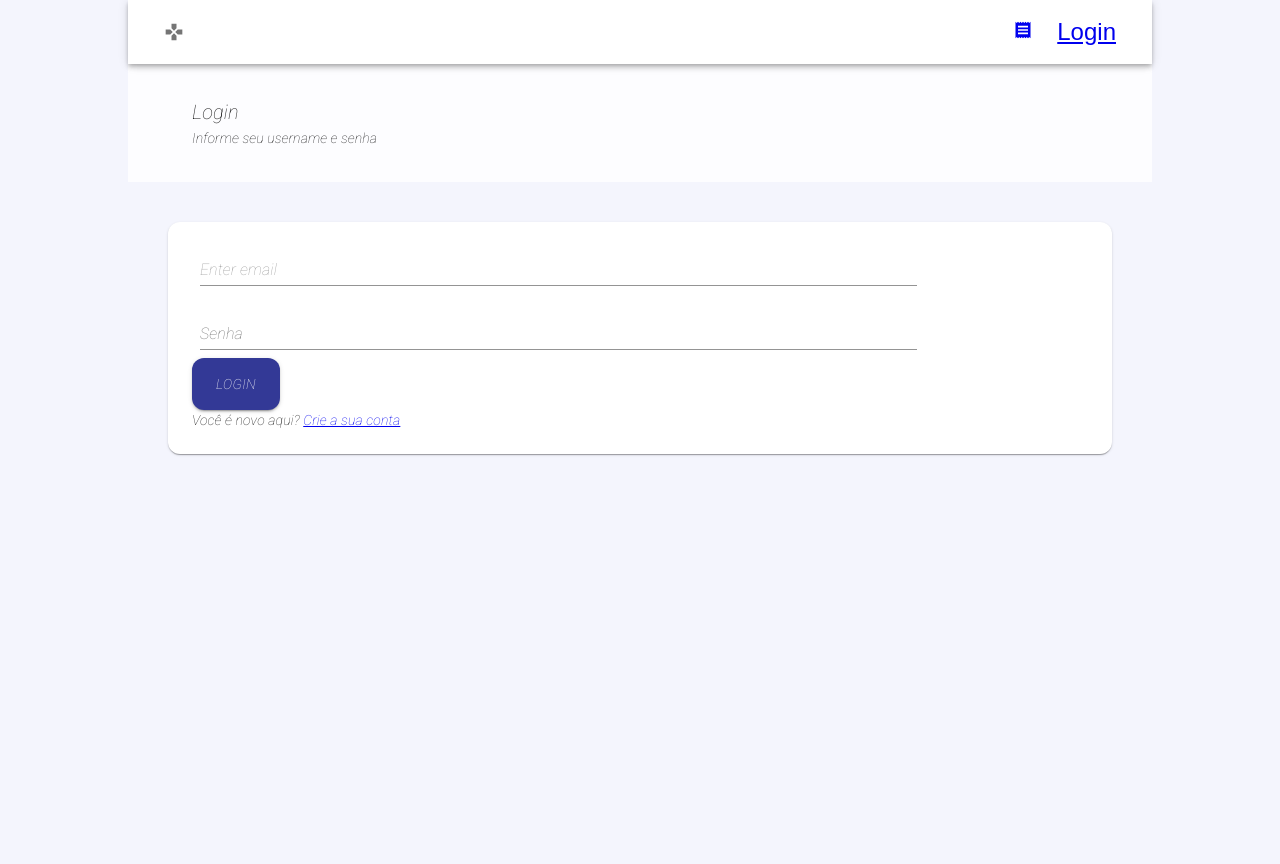
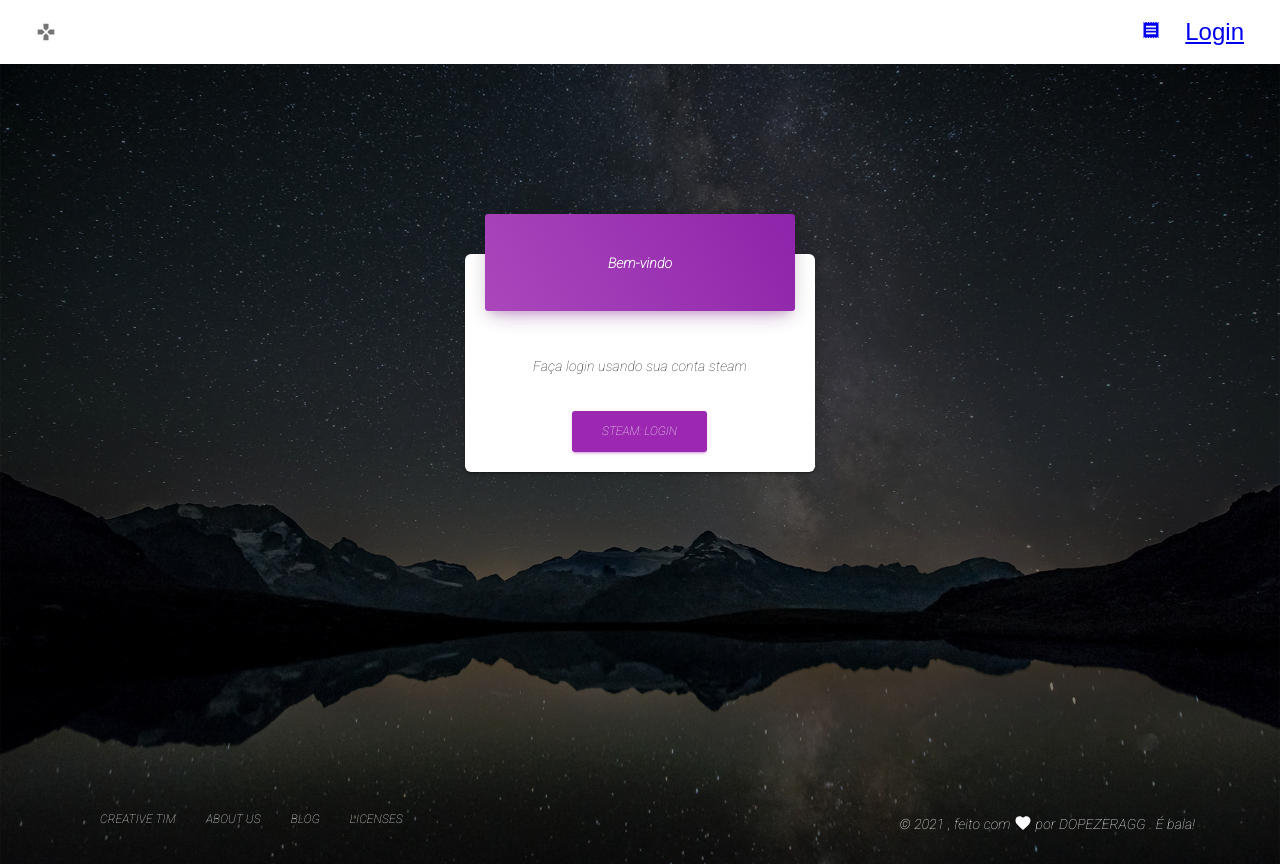
Before and after one commit to dopezera/mixcsgo, a React (Create React App) app: page /login in a window 1280 px wide. Before the commit the page ends 800 px from the top, so only its background shows below. Built offline with nearby package versions, Linux system fonts and the light colour scheme.

Commit message:
logica de checkin primeiros testes

```diff
--- a/src/App.js
+++ b/src/App.js
@@ -13,6 +13,8 @@ import UserScreen from './screens/UserScreen';
 import MatchesScreen from './screens/MatchesScreen';
 import ProtectedRoute from './components/ProtectedRoute';
 import { useSelector } from 'react-redux';
+
+import SigninScreen2 from './screens/SigninScreen2';
 
 const theme = createMuiTheme({
 palette: {
@@ -47,27 +49,28 @@ props: {
 
 const useStyles = makeStyles({
   appMain: {
-    paddingLeft: '10%',
-    paddingRight: '10%',
+    paddingLeft: '',
+    paddingRight: '',
     width: '100%',
   }
 })
 
-function App() {
+function App(props) {
   const classes = useStyles();
 
   const userSignin = useSelector( (state) => state.userSignin );
   const { userInfo } = userSignin;
 
+  const { ...rest } = props;
 
   return (
     <BrowserRouter>
     <ThemeProvider theme={theme}>
       <div className={classes.appMain}>
-        <Header />
         <main>
-        <Route path="/register" component={UserForm} exact></Route>
-        <Route path="/login" component={SigninScreen} exact></Route>
+        <Header></Header>
+        <Route path="/login" component={SigninScreen2} exact></Route>
+        <Route path="/login2" component={SigninScreen2} exact></Route>
         <ProtectedRoute path="/checkin" isAuth={userInfo} component={CheckinScreen} exact></ProtectedRoute>
         <ProtectedRoute path="/users" isAuth={userInfo} component={UserScreen} exact></ProtectedRoute>
         <ProtectedRoute path="/matches" isAuth={userInfo} component={MatchesScreen} exact></ProtectedRoute>
--- a/src/components/CustomLinearProgress/CustomLinearProgress.js
+++ b/src/components/CustomLinearProgress/CustomLinearProgress.js
@@ -14,7 +14,7 @@ export default function CustomLinearProgress(props) {
   const classes = useStyles();
   const { color, ...rest } = props;
   return (
-    <LinearProgress
+    <LinearProgress       buffer={50}
       {...rest}
       classes={{
         root: classes.root + " " + classes[color + "Background"],
--- a/src/components/Footer/Footer.js
+++ b/src/components/Footer/Footer.js
@@ -70,16 +70,16 @@ export default function Footer(props) {
           </List>
         </div>
         <div className={classes.right}>
-          &copy; {1900 + new Date().getYear()} , made with{" "}
-          <Favorite className={classes.icon} /> by{" "}
+          &copy; {1900 + new Date().getYear()} , feito com{" "}
+          <Favorite className={classes.icon} /> por{" "}
           <a
             href="https://www.creative-tim.com?ref=mkr-footer"
             className={aClasses}
             target="_blank"
           >
-            Creative Tim
+            DOPEZERAGG
           </a>{" "}
-          for a better web.
+          . É bala!
         </div>
       </div>
     </footer>
--- a/src/components/Team.js
+++ b/src/components/Team.js
@@ -1,12 +1,14 @@
 import React from 'react';
+import Badge from './Badge/Badge';
+import CustomLinearProgress from './CustomLinearProgress/CustomLinearProgress';
 
 export default function Team(props) {
     const equipe = props.equipe;
     return (
         <>
-            <h1>{equipe.teamName} (LVL: {equipe.teamScore/5})</h1>
+            <h1>{equipe.teamName} <Badge color="primary">{equipe.teamScore/5}</Badge></h1>
             {equipe.teamPlayers.map( (player) => {
-                return <li>{player.username} ({player.userlvl})</li>
+                return <li>{player.username} <Badge color="primary">{player.userlvl}</Badge></li>
             })}
         </>
     )
--- a/src/config.js
+++ b/src/config.js
@@ -1,5 +1,5 @@
 const config  = {
-    baseURL: 'https://refacttesting.herokuapp.com'
+    baseURL: 'http://refacttesting.herokuapp.com'
 };
 
 export default config;
--- a/src/screens/SigninScreen.js
+++ b/src/screens/SigninScreen.js
@@ -1,103 +1,53 @@
-import { Grid, makeStyles, Paper, TextField } from '@material-ui/core';
-import React, { useEffect, useState } from 'react';
-import {useDispatch, useSelector} from 'react-redux';
-import PageHeader from '../components/PageHeader';
-import PeopleAltIcon from '@material-ui/icons/PeopleAlt';
+import React, { useEffect } from "react";
+import { useDispatch, useSelector } from "react-redux";
 import {signin} from '../actions/userActions';
 
-import Button from '@material-ui/core/Button';
-import LoadingBox from '../components/LoadingBox';
-import MessageBox from '../components/MessageBox';
-import { Link } from 'react-router-dom';
+export default function SteamSignin(props) {
 
-const useStyle = makeStyles(theme => ({
-    root: {
-        '& .MuiFormControl-root': {
-            width: '80%',
-            margin: theme.spacing(1)
-        },
-        '& .MuiButton-label': {
-            margin: theme.spacing(1)
-        },
-        '& .alert-info': {
-            backgroundColor: "#FF6961",
-            margin: theme.spacing(1),
-            color: "primary",
-            width: '20%'
-        }
-    },
-    pageContent: {
-        margin: theme.spacing(5),
-        padding: theme.spacing(3)
-    }
-}))
+  const userSignin = useSelector((state) => state.userSignin);
+  const { userInfo, loading, error } = userSignin;
 
-export default function UserSignin(props) {
-    const classes = useStyle();
-
-    const [email, setEmail] = useState('');
-    const [password, setPassword] = useState('');
+  const dispatch = useDispatch();
 
   const redirect = props.location.search
     ? props.location.search.split('=')[1]
     : '/users';
 
-    const userSignin = useSelector((state) => state.userSignin);
-    const { userInfo, loading, error } = userSignin;
-
-    const dispatch = useDispatch();
-    const submitHandler = (e) => {
-        e.preventDefault();
-          dispatch(signin(email, password));
+    const handleLogin = () => {
+      const popupWindow = window.open(
+        "http://localhost:5000" + "/api/auth/steam",
+        "_blank",
+        "width=800, height=600",
+      );
+      if (window.focus) popupWindow.focus();
     };
 
-    useEffect( () => {
+  useEffect(() => {
+
+        window.addEventListener("message", event => {
+            if (event.origin !== process.env.REACT_APP_API_URL) return;
+
+            const { id, username, steamid, lvl, token, ok } = event.data;
+
+            if (ok) {
+              dispatch(signin(steamid));
+            }
+        });
+
         if(userInfo) {
           props.history.push(redirect);
       }
+
   }, [userInfo, props.history, redirect]);
 
   return (
-        <>
-            <PageHeader
-            title="Login"
-            subtitle="Informe seu username e senha"
-            icon={<PeopleAltIcon fontSize="large"/>}
+    <div className="App">
+      <h1>Steam JWT Login</h1>
+      <img
+        onClick={handleLogin}
+        src="https://steamcommunity-a.akamaihd.net/public/images/signinthroughsteam/sits_01.png"
+        alt="Login with Steam"
       />
-
-            <Paper className={classes.pageContent}>
-            <form className={classes.root} onSubmit={submitHandler}>
-                <Grid container>
-                    <Grid item xs={12}>
-                        <TextField
-                        type="email"
-                        id="email"
-                        placeholder="Enter email"
-                        required
-                        onChange={(e) => setEmail(e.target.value)}
-                        />
-                        <TextField
-                        id="standard-password-input"
-                        label="Senha"
-                        type="password"
-                        autoComplete="current-password"
-                        onChange={(e) => setPassword(e.target.value)}
-                        />
-                        <Grid>
-                        {loading && <LoadingBox></LoadingBox>}
-                        {error && <MessageBox>{error}</MessageBox>}
-                        <Button variant="contained" type="submit" color="primary">Login</Button>
-                        <div>
-                            Você é novo aqui?{' '}
-                            <Link to={`/register?redirect=${redirect}`}>
-                            Crie a sua conta
-                            </Link>
     </div>
-                        </Grid>
-                    </Grid>
-                </Grid>
-            </form>
-            </Paper>
-        </>
-    )
-}
+  );
+};
--- /dev/null
+++ b/src/screens/SigninScreen2.js
@@ -0,0 +1,127 @@
+import React, { useEffect, useState } from 'react';
+// @material-ui/core components
+import { makeStyles } from "@material-ui/core/styles";
+import InputAdornment from "@material-ui/core/InputAdornment";
+// @material-ui/icons
+import Email from "@material-ui/icons/Email";
+// core components
+import Header from "../components/Header/Header.js";
+import HeaderLinks from "../components/Header/HeaderLinks.js";
+import Footer from "../components/Footer/Footer.js";
+import GridContainer from "../components/Grid/GridContainer.js";
+import GridItem from "../components/Grid/GridItem.js";
+import Button from "../components/CustomButtons/Button.js";
+import Card from "../components/Card/Card.js";
+import CardBody from "../components/Card/CardBody.js";
+import CardHeader from "../components/Card/CardHeader.js";
+import CardFooter from "../components/Card/CardFooter.js";
+
+import styles from "../assets/jss/material-kit-react/views/loginPage.js";
+
+import image from "../assets/img/bg7.jpg";
+
+
+import {useDispatch, useSelector} from 'react-redux';
+import {signin} from '../actions/userActions';
+import LoadingBox from 'components/LoadingBox.js';
+import MessageBox from 'components/MessageBox.js';
+import { Icon, Paper } from '@material-ui/core';
+
+import config from '../config';
+
+const useStyles = makeStyles(styles);
+
+export default function LoginPage(props) {
+  const [cardAnimaton, setCardAnimation] = React.useState("cardHidden");
+  setTimeout(function() {
+    setCardAnimation("");
+  }, 700);
+
+  const classes = useStyles();
+  const { ...rest } = props;
+
+  const handleLogin = () => {
+    const popupWindow = window.open(
+      `${config.baseURL}` + "/api/auth/steam",
+      "_blank",
+      "width=800, height=600",
+    );
+    if (window.focus) popupWindow.focus();
+  };
+
+  const redirect = props.location.search
+    ? props.location.search.split('=')[1]
+    : '/checkin';
+
+    const userSignin = useSelector((state) => state.userSignin);
+    const { userInfo, loading, error } = userSignin;
+
+    const dispatch = useDispatch();
+
+    useEffect(() => {
+
+      window.addEventListener("message", event => {
+          if (event.origin !== process.env.REACT_APP_API_URL) return;
+
+          const { id, username, steamid, lvl, token, ok } = event.data;
+
+          if (ok) {
+            dispatch(signin(steamid));
+          }
+      });
+
+      if(userInfo) {
+        props.history.push(redirect);
+    }
+
+}, [userInfo, props.history, redirect]);
+
+  return (
+    <div>
+      <Header
+        absolute
+        color="transparent"
+        brand="Clube Premium de CS GO"
+        rightLinks={<HeaderLinks />}
+        {...rest}
+      />
+      <div
+        className={classes.pageHeader}
+        style={{
+          backgroundImage: "url(" + image + ")",
+          backgroundSize: "cover",
+          backgroundPosition: "top center"
+        }}
+      >
+        <div className={classes.container}>
+          <GridContainer justify="center">
+            <GridItem xs={12} sm={12} md={4}>
+              <Card className={classes[cardAnimaton]}>
+                  <CardHeader color="primary" className={classes.cardHeader}>
+                    <h4>Bem-vindo</h4>
+                  </CardHeader>
+                  <p className={classes.divider}>Faça login usando sua conta steam</p>
+                  <CardBody>
+
+                  </CardBody>
+                  <CardFooter className={classes.cardFooter}>
+                  {loading && <LoadingBox></LoadingBox>}
+                  {error && <MessageBox>{error}</MessageBox>}
+                  <Button
+        variant="contained"
+        color="primary"
+        className={classes.button}
+        onClick={handleLogin}
+      >
+        Steam: Login
+      </Button>
+                  </CardFooter>
+              </Card>
+            </GridItem>
+          </GridContainer>
+        </div>
+        <Footer whiteFont />
+      </div>
+    </div>
+  );
+}
--- a/src/screens/UserScreen.js
+++ b/src/screens/UserScreen.js
@@ -47,6 +47,8 @@ const dispatch = useDispatch();
 const userList = useSelector((state) => state.userList); //definindo reducer
 const { loading, error, users } = userList;
 
+
+
 React.useEffect(() => {
     dispatch(listUsers());
 }, []);
--- a/src/views/Components/Sections/SectionTabs.js
+++ b/src/views/Components/Sections/SectionTabs.js
@@ -22,6 +22,7 @@ import LoadingBox from "components/LoadingBox";
 import MessageBox from "components/MessageBox";
 
 import TeamSort from '../../../components/TeamSort';
+import Badge from 'components/Badge/Badge';
 
 let teams = [];
 
@@ -110,7 +111,7 @@ export default function SectionTabs(props) {
                       <p className={classes.textCenter}>
                         {users.length} Jogadores
                         {users.map((checkedUser) => {
-                          return <li key={checkedUser.userId}>{checkedUser.username} LVL: {checkedUser.userlvl}</li>
+                          return <li key={checkedUser.userId}>{checkedUser.username} LVL: <Badge color="primary">{checkedUser.userlvl}</Badge></li>
                         })}
                       </p>
                     )
```
Also changed, not shown: src/actions/userActions.js (+5 -5 lines), src/components/Header.js (+10 -0 lines), src/screens/SigninScreenoff.js (added, +97 -0 lines). Lines whose indentation alone changed are shown as unchanged.
